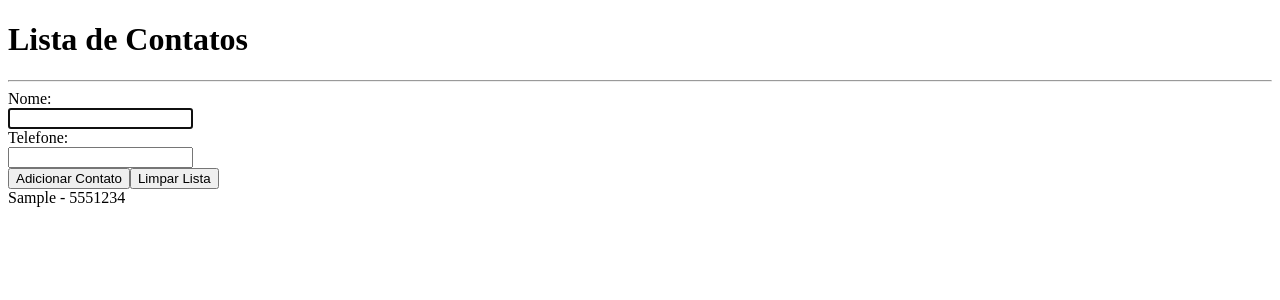
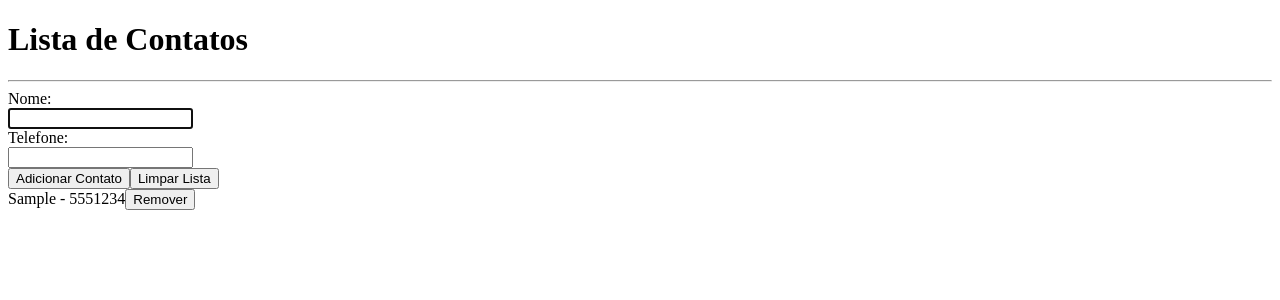
Before and after one commit to VictorParizio/lista-de-contatos, a React (Vite) app: page / in a window 1280 px wide. Both pictures are taken after typing "Sample", "5551234" into the empty fields and a click on the button "Adicionar Contato". Shown: the top 300 px of the page. Built offline with nearby package versions, Linux system fonts and the light colour scheme; the HTML template or start-up script is replaced by a standard one.

Commit message:
feat (App, Contato) Remover contato Foi adicionada uma função para remover um contato da lista.

```diff
--- a/src/App.jsx
+++ b/src/App.jsx
@@ -4,8 +4,8 @@ import { v4 as uuid } from 'uuid'
 
 export default function App() {
 
-  const [contato, setContato] = useState({ nome: '', telefone: '' })
-  const [listaContatos, setlistaContatos] = useState([])
+  const [contato, setContato] = useState({ id: '', nome: '', telefone: '' })
+  const [listaContatos, serListaContatos] = useState([])
 
   const inputNome = useRef()
   const inputTelefone = useRef()
@@ -32,7 +32,7 @@ export default function App() {
       return
     }
 
-    setlistaContatos([...listaContatos, contato])
+    serListaContatos([...listaContatos, { ...contato, id: uuid() }])
 
     setContato({ nome: "", telefone: "" })
 
@@ -46,13 +46,18 @@ export default function App() {
     }
   }
 
-  function limparStorage(){
-    setlistaContatos([])
+  function limparStorage() {
+    serListaContatos([])
+  }
+
+  function removerContato(id) {
+    let novaLista = listaContatos.filter(contato => contato.id !== id)
+    serListaContatos(novaLista)
   }
 
   useEffect(() => {
     if (localStorage.getItem('meus_contatos') !== null) {
-      setlistaContatos(JSON.parse(localStorage.getItem('meus_contatos')))
+      serListaContatos(JSON.parse(localStorage.getItem('meus_contatos')))
     }
   }, [])
 
@@ -78,7 +83,7 @@ export default function App() {
       <button onClick={limparStorage}>Limpar Lista</button>
 
       {listaContatos.map(contato => {
-        return <Contato key={uuid()} nome={contato.nome} telefone={contato.telefone} />
+        return <Contato key={contato.id} id={contato.id} nome={contato.nome} telefone={contato.telefone} remover={removerContato} />
       })}
     </>
   )
--- a/src/componentes/Contato.jsx
+++ b/src/componentes/Contato.jsx
@@ -4,6 +4,7 @@ export default function Contato(props){
     return(
         <div>
             {props.nome} - {props.telefone}
+            <button onClick={()=>{props.remover(props.id)}}>Remover</button>
         </div>
     )
 }
```
